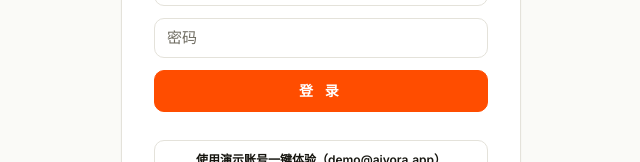
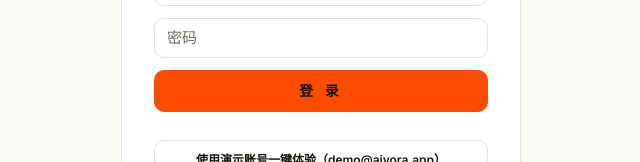
Before and after one commit to LucasJ880/ReelForge, a Next.js app: page /login in a window 1280 px wide. Shown: the part 376-538 px from the top of the page, without its empty margins (319-959 px from the left). Built offline with nearby package versions, Linux system fonts and the light colour scheme; no server answers.

Commit message:
fix(ui): meet AA contrast for accent actions
Use the editorial ink token on orange CTAs while retaining white text for destructive actions so the locked palette remains legible at normal text sizes.

Co-authored-by: Cursor <cursoragent@cursor.com>

```diff
--- a/src/app/globals.css
+++ b/src/app/globals.css
@@ -101,7 +101,7 @@
   .deck-cta {
     border: 1px solid var(--accent);
     background: var(--accent);
-    color: var(--surface);
+    color: var(--text-primary);
   }
 
   .glass-btn:hover,
--- a/src/components/ui/button.tsx
+++ b/src/components/ui/button.tsx
@@ -17,7 +17,7 @@ const buttonVariants = cva(
         ghost:
           "border-transparent bg-transparent text-foreground hover:bg-secondary",
         destructive:
-          "border-danger bg-danger text-primary-foreground hover:brightness-[.94]",
+          "border-danger bg-danger text-card hover:brightness-[.94]",
         link: "text-primary underline-offset-4 hover:underline",
       },
       size: {
--- a/src/styles/tokens.css
+++ b/src/styles/tokens.css
@@ -55,7 +55,8 @@
   --popover: var(--surface);
   --popover-foreground: var(--text-primary);
   --primary: var(--accent);
-  --primary-foreground: var(--surface);
+  /* #FF4D00 与白字仅 3.32:1；深色前景满足 WCAG AA。 */
+  --primary-foreground: var(--text-primary);
   --secondary: var(--surface-sunken);
   --secondary-foreground: var(--text-primary);
   --muted: var(--surface-sunken);
```
